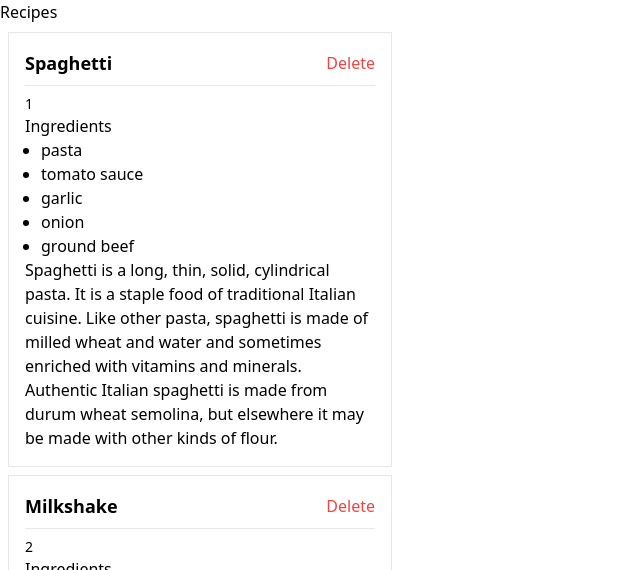
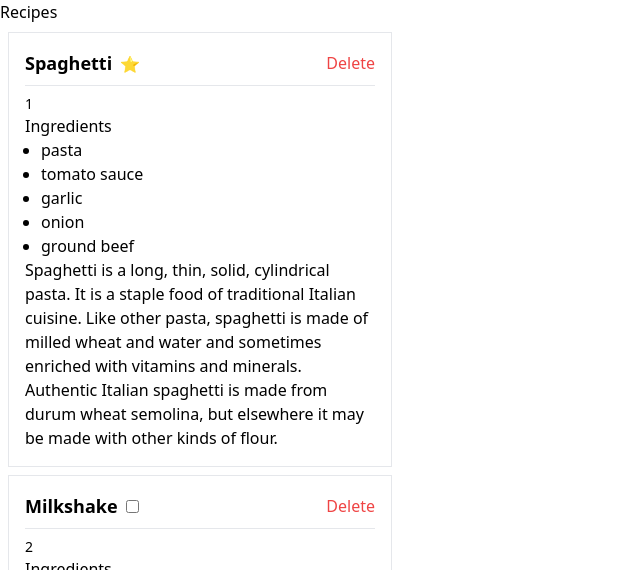
Before and after one commit to k-dx/recipes, a React (Vite) app: page / in a window 1280 px wide. Shown: the top 570 px of the page, without its empty margins (0-640 px from the left). Built offline with nearby package versions, Linux system fonts and the light colour scheme.

Commit message:
toggle favorites

```diff
--- a/src/components/Recipe.tsx
+++ b/src/components/Recipe.tsx
@@ -4,15 +4,29 @@ import { IRecipe } from "../types/IRecipe.type";
 export default function Recipe({
   id,
   name,
+  favorite,
   ingredients,
   description,
 }: IRecipe) {
-  const { removeRecipe } = useRecipe();
+  const { removeRecipe, toggleFavorite } = useRecipe();
 
   return (
     <div className="border m-2 p-4 max-w-96">
       <div className="flex justify-between items-center border-b pb-2 mb-2">
-        <h1 className="text-lg font-bold">{name}</h1>
+        <div>
+          <h1 className="text-lg font-bold inline mr-2">{name}</h1>
+          {!favorite && (
+            <input type="checkbox" onChange={() => toggleFavorite(id)} />
+          )}
+          {favorite && (
+            <button
+              onClick={() => toggleFavorite(id)}
+              className="inline select-none"
+            >
+              ⭐
+            </button>
+          )}
+        </div>
         <button onClick={() => removeRecipe(id)} className="text-red-500">
           Delete
         </button>
--- a/src/providers/RecipeProvider/RecipeProvider.tsx
+++ b/src/providers/RecipeProvider/RecipeProvider.tsx
@@ -24,9 +24,11 @@ const initialRecipes: IRecipe[] = [
 export const RecipeContext = createContext<{
   recipes: IRecipe[];
   removeRecipe: (id: number) => void;
+  toggleFavorite: (id: number) => void;
 }>({
   recipes: initialRecipes,
   removeRecipe: () => {},
+  toggleFavorite: () => {},
 });
 
 export default function RecipeProvider({
@@ -40,8 +42,12 @@ export default function RecipeProvider({
     dispatch({ type: "DELETE_RECIPE", payload: id });
   }
 
+  function toggleFavorite(id: number) {
+    dispatch({ type: "TOGGLE_FAVORITE", payload: id });
+  }
+
   return (
-    <RecipeContext.Provider value={{ recipes, removeRecipe }}>
+    <RecipeContext.Provider value={{ recipes, removeRecipe, toggleFavorite }}>
       {children}
     </RecipeContext.Provider>
   );
--- a/src/providers/RecipeProvider/recipeReducer.ts
+++ b/src/providers/RecipeProvider/recipeReducer.ts
@@ -3,7 +3,8 @@ import { IRecipe } from "../../types/IRecipe.type";
 type RecipeAction =
   | { type: "ADD_RECIPE"; payload: IRecipe }
   | { type: "DELETE_RECIPE"; payload: number }
-  | { type: "UPDATE_RECIPE"; payload: IRecipe };
+  | { type: "UPDATE_RECIPE"; payload: IRecipe }
+  | { type: "TOGGLE_FAVORITE"; payload: number };
 
 export const recipeReducer = (state: IRecipe[], action: RecipeAction) => {
   switch (action.type) {
@@ -15,5 +16,11 @@ export const recipeReducer = (state: IRecipe[], action: RecipeAction) => {
       return state.map((recipe) =>
         recipe.id === action.payload.id ? action.payload : recipe
       );
+    case "TOGGLE_FAVORITE":
+      return state.map((recipe) =>
+        recipe.id === action.payload
+          ? { ...recipe, favorite: !recipe.favorite }
+          : recipe
+      );
   }
 };
```
